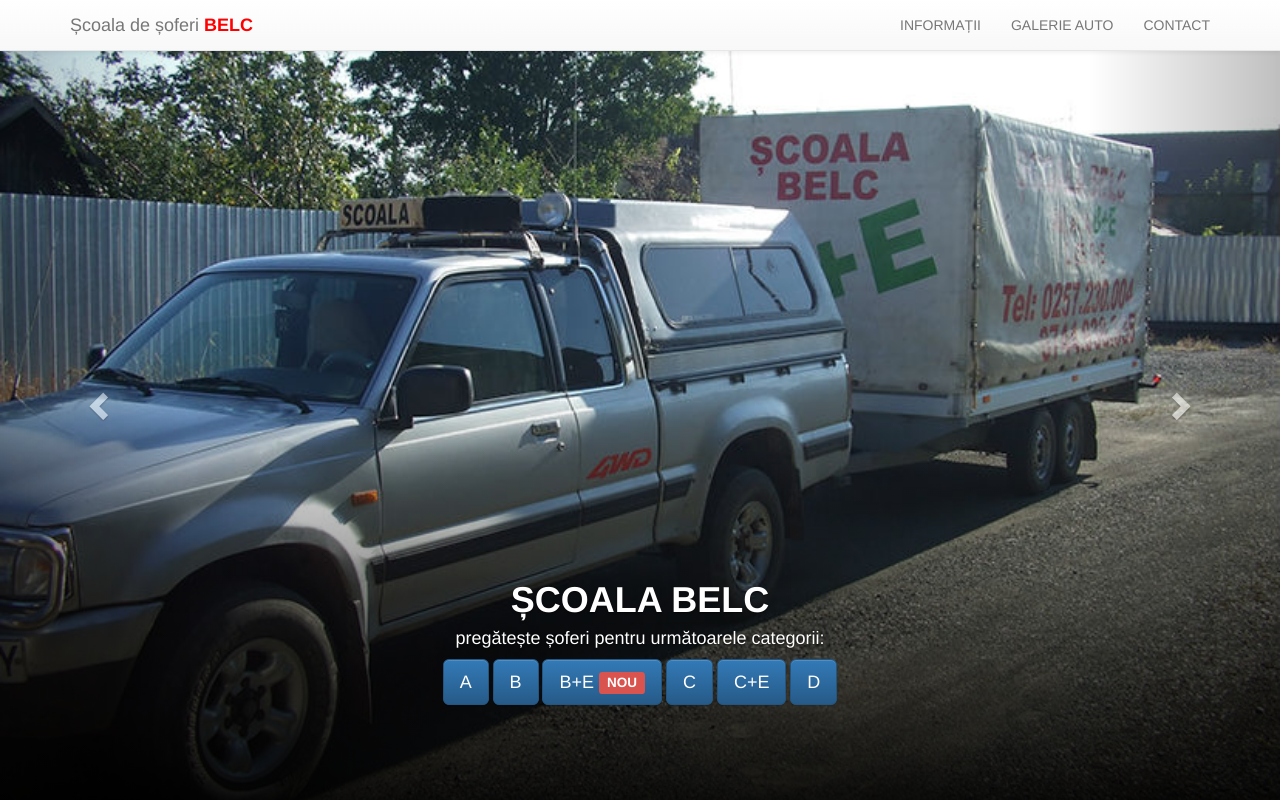
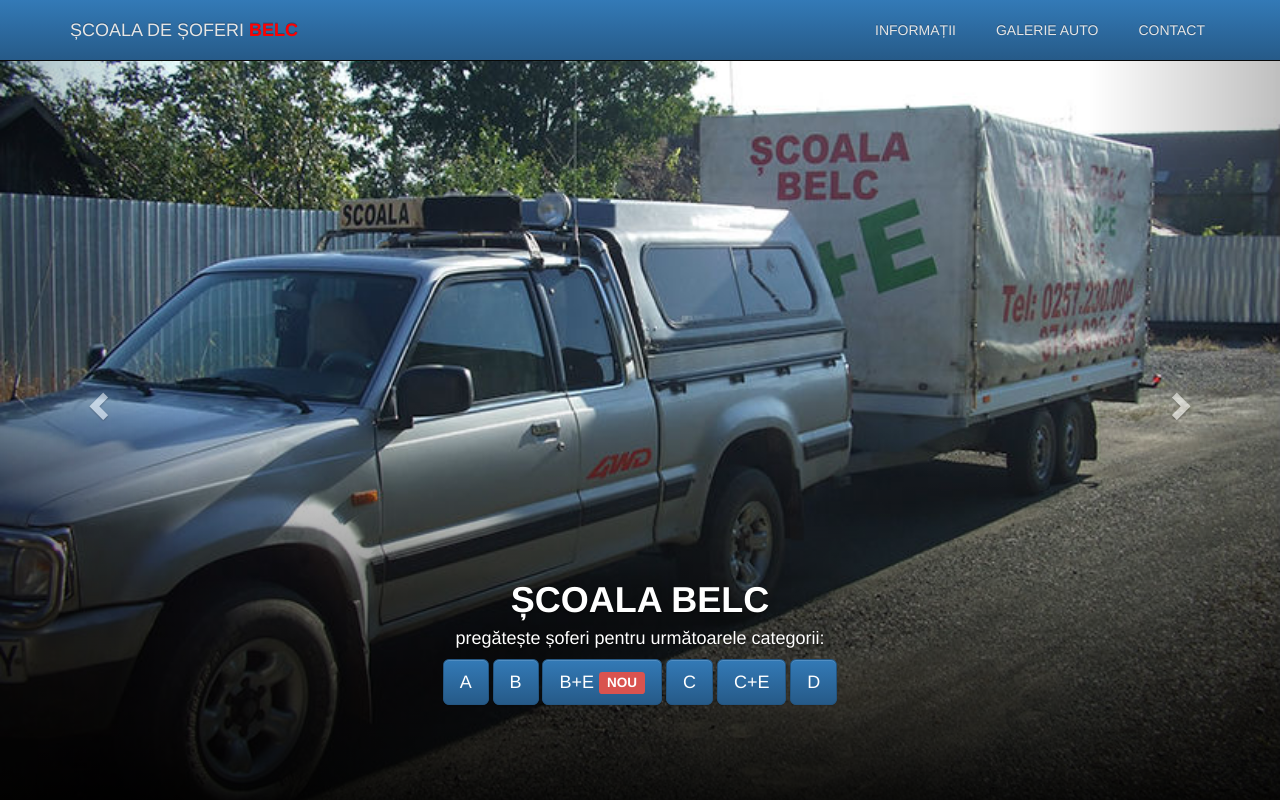
Before and after one commit to aldoso/BELC-website-2016, a plain HTML site: page index.html in a window 1280 px wide. Shown: the top 800 px of the page. Drawn offline with nearby package versions, Linux system fonts and the light colour scheme.

Commit message:
top bar blue

```diff
--- a/index.html
+++ b/index.html
@@ -60,7 +60,7 @@ Profesorii - domnii profesori Nistor Petru, Lelec Tiberiu (legislație) și domn
 
 
 
-    <nav class="navbar navbar-default navbar-fixed-top">
+    <nav class="navbar navbar-inverse navbar-fixed-top">
         <div class="container">
             <!-- Brand and toggle get grouped for better mobile display -->
             <div class="navbar-header">
--- a/style.css
+++ b/style.css
@@ -44,6 +44,29 @@ footer {
 
 #google_ad_nav {
     margin-top: 25px;
+}
+
+.navbar-header a {
+  color: #e6e6e6 !important;
+  text-transform: uppercase;
+  padding-top: 20px;
+}
+
+nav {
+  background: linear-gradient(to bottom,#337ab7 0,#265a88 100%) !important;
+}
+
+nav li:hover {
+  background: rgba(208, 208, 208, 0.25);
+}
+
+nav li a:link {
+  color:  #e6e6e6 !important;
+  padding: 20px;
+}
+
+nav .container {
+ /*padding: 5px 15px;*/
 }
 
 .catcarnet {
@@ -142,4 +165,7 @@ footer {
     #copy {
         text-align: center;
     }
+    .navbar-header a {
+      padding-top: 15px;
+    }
 }
```
